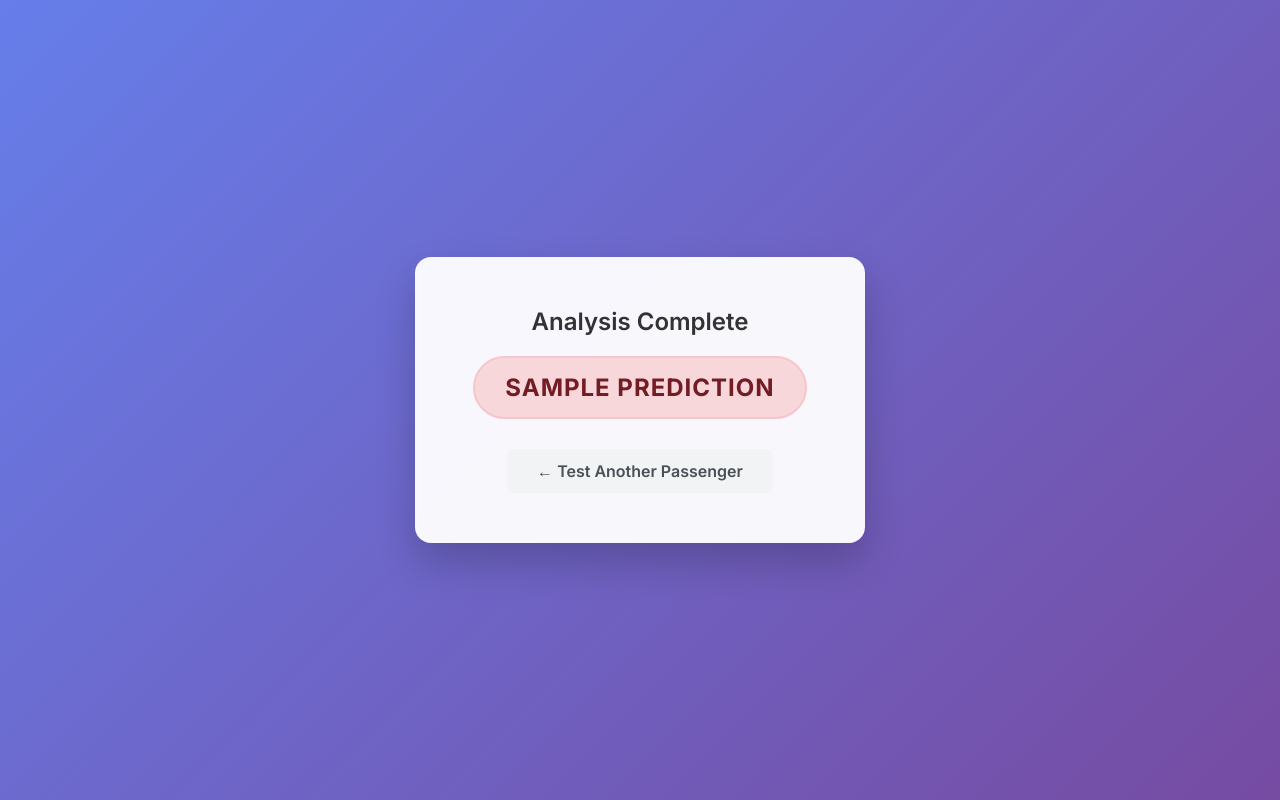
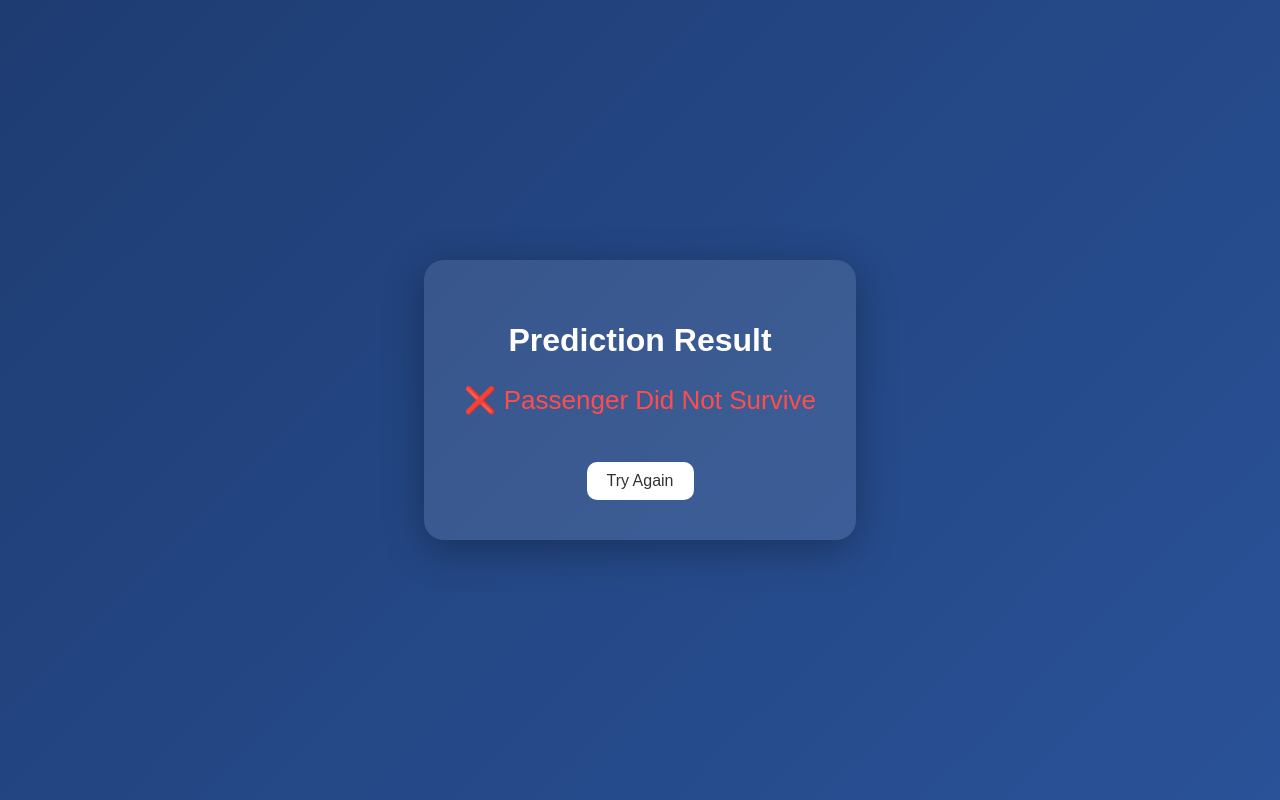
Before and after one commit to omvedani07-glitch/2Ai1__10, a Flask app: template templates/result.html in a window 1280 px wide. Run offline with Flask 3, Linux system fonts and the light colour scheme; the template is opened without the code that fills it: most values are stand-ins (such as "Sample title", 1, 10 or a date in 2020); parts of the project's set-up code (start-up, migrations or seed data) failed here and were passed over.

Commit message:
Update result.html

```diff
--- a/templates/result.html
+++ b/templates/result.html
@@ -4,97 +4,64 @@
     <meta charset="UTF-8">
     <meta name="viewport" content="width=device-width, initial-scale=1.0">
     <title>Prediction Result</title>
-    <link href="https://fonts.googleapis.com/css2?family=Inter:wght@400;500;600;700&display=swap" rel="stylesheet">
     <style>
-        * {
-            box-sizing: border-box;
+        body {
             margin: 0;
-            padding: 0;
-            font-family: 'Inter', sans-serif;
-        }
-
-        body {
-            background: linear-gradient(135deg, #667eea 0%, #764ba2 100%);
-            min-height: 100vh;
+            height: 100vh;
             display: flex;
             justify-content: center;
             align-items: center;
-            padding: 20px;
+            background: linear-gradient(135deg, #1e3c72, #2a5298);
+            font-family: Arial, sans-serif;
+            color: white;
         }
 
-        .card {
-            background: rgba(255, 255, 255, 0.95);
-            padding: 50px 40px;
-            border-radius: 16px;
-            box-shadow: 0 20px 40px rgba(0, 0, 0, 0.2);
-            width: 100%;
-            max-width: 450px;
+        .result-box {
             text-align: center;
-            backdrop-filter: blur(10px);
+            background: rgba(255,255,255,0.1);
+            padding: 40px;
+            border-radius: 20px;
+            box-shadow: 0 10px 40px rgba(0,0,0,0.3);
         }
 
-        h2 {
-            color: #333;
+        h1 {
+            font-size: 32px;
             margin-bottom: 20px;
-            font-weight: 600;
         }
 
-        .result-badge {
-            display: inline-block;
-            padding: 15px 30px;
-            border-radius: 50px;
-            font-size: 24px;
-            font-weight: 700;
-            margin-bottom: 30px;
-            text-transform: uppercase;
-            letter-spacing: 1px;
+        .survived {
+            color: #00ffcc;
+            font-size: 26px;
         }
 
-        /* Jinja2 logic to change colors based on output */
-        {% if prediction == 'Survived' %}
-            .result-badge {
-                background-color: #d4edda;
-                color: #155724;
-                border: 2px solid #c3e6cb;
-            }
-        {% else %}
-            .result-badge {
-                background-color: #f8d7da;
-                color: #721c24;
-                border: 2px solid #f5c6cb;
-            }
-        {% endif %}
-
-        .btn-back {
-            display: inline-block;
-            padding: 12px 30px;
-            background: #f1f3f5;
-            color: #495057;
-            text-decoration: none;
-            border-radius: 8px;
-            font-weight: 600;
-            transition: all 0.2s ease;
+        .not-survived {
+            color: #ff4d4d;
+            font-size: 26px;
         }
 
-        .btn-back:hover {
-            background: #e2e6ea;
-            transform: translateY(-2px);
+        a {
+            display: inline-block;
+            margin-top: 20px;
+            padding: 10px 20px;
+            border-radius: 10px;
+            background: white;
+            color: #333;
+            text-decoration: none;
         }
     </style>
 </head>
 <body>
+    <div class="result-box">
+        <h1>Prediction Result</h1>
 
-    <div class="card">
-        <h2>Analysis Complete</h2>
+        <!-- Flask Variable -->
+        {% if prediction == 1 %}
+            <p class="survived">🎉 Passenger Survived</p>
+        {% else %}
+            <p class="not-survived">❌ Passenger Did Not Survive</p>
+        {% endif %}
 
-        <div class="result-badge">
-            {{ prediction }}
-        </div>
-
-        <div>
-            <a href="/" class="btn-back">← Test Another Passenger</a>
-        </div>
+        <a href="/">Try Again</a>
     </div>
-
 </body>
 </html>
```
